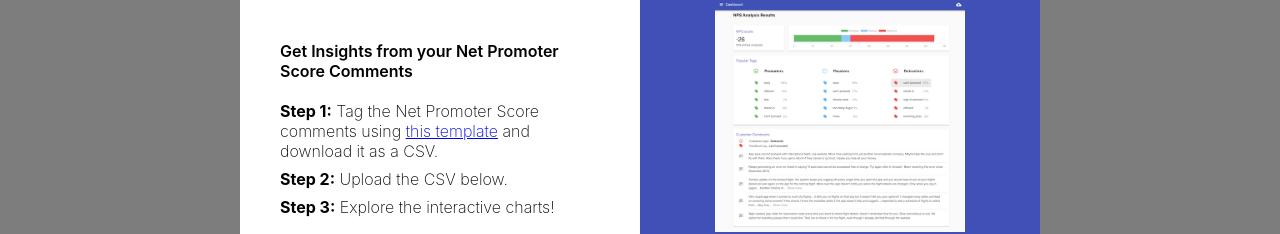
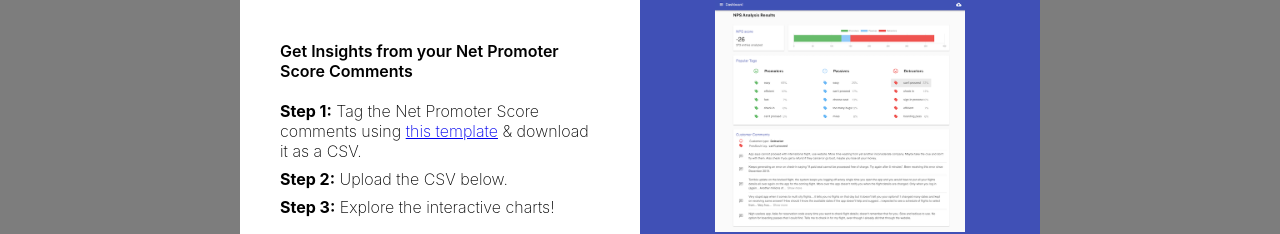
Before and after one commit to dilanustek/Promoter, a React (Create React App) app: page / in a window 1280 px wide. Shown: the part 249-483 px from the top of the page. Built offline with nearby package versions, Linux system fonts and the light colour scheme.

Commit message:
text changes

```diff
--- a/src/FileUploaderDialog.tsx
+++ b/src/FileUploaderDialog.tsx
@@ -95,7 +95,7 @@ class FileUploaderDialog extends Component<Props, {}> {
                 <a href="https://docs.google.com/spreadsheets/d/1KEeHoyMpfOyoJkhsU8VFCutSp0CTeEjYl1mQKygAJOo/edit?usp=sharing">
                   this template
                 </a>{" "}
-                and download it as a CSV.
+                &amp; download it as a CSV.
               </div>
               <div className="modalText">
                 <b>Step 2:</b> Upload the CSV below.
```
